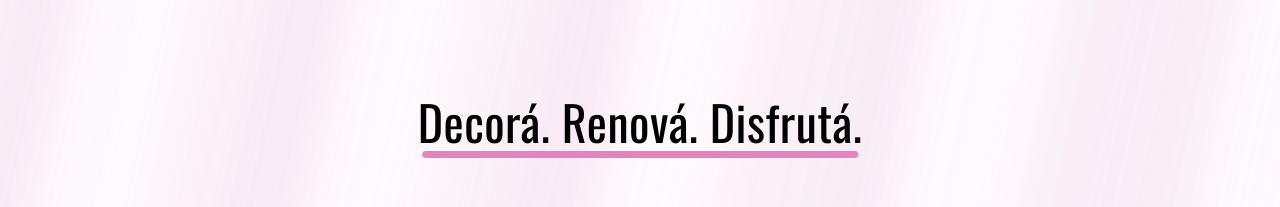
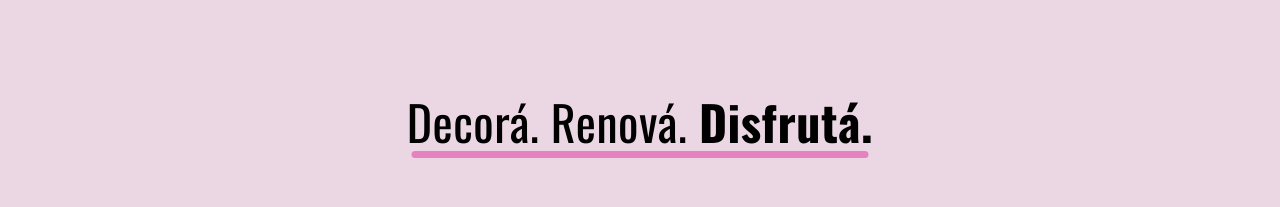
Before and after one commit to Setsky95/PaintColorPicker, a React (Vite) app: page / in a window 1280 px wide. Shown: the top 207 px of the page. Built offline with nearby package versions, Linux system fonts and the light colour scheme; a web font is replaced by a local one.

Commit message:
simplificaciónm bg

```diff
--- a/index.html
+++ b/index.html
@@ -2,7 +2,7 @@
 <html lang="en">
   <head>
     <meta charset="UTF-8" />
-    <link rel="icon" type="image/svg+xml" href="/vite.svg" />
+<link rel="icon" href="img/favicon.png" type="image/png">
     <meta name="viewport" content="width=device-width, initial-scale=1.0" />
     <link rel="preconnect" href="https://fonts.googleapis.com">
 <link rel="preconnect" href="https://fonts.gstatic.com" crossorigin>
@@ -10,7 +10,7 @@
   href="https://fonts.googleapis.com/css2?family=Oswald:wght@200..700&family=Poetsen+One&display=swap"
   rel="stylesheet">
 
-    <title>color-paint-looker</title>
+    <title>Paint Looker</title>
   </head>
   <body>
     <div id="root"></div>
--- a/src/App.jsx
+++ b/src/App.jsx
@@ -25,10 +25,14 @@ export default function App() {
 
   return (
     <>
-    <RainbowBG />
+      <RainbowBG />
       <Title
-        text="Decorá. Renová. Disfrutá."
-        underlineColor={active?.hex || "#3d444dff"}
+        text={
+          <>
+            Decorá. Renová. <b>Disfrutá.</b>
+          </>
+        }
+        underlineColor={active?.hex || "#474c52ff"}
       />
 
       <ColorWheel
@@ -37,7 +41,6 @@ export default function App() {
         wheelScale={0.6}
         onActiveChange={setActive}
       />
-
     </>
   );
 }
--- a/src/components/RainbowBG.jsx
+++ b/src/components/RainbowBG.jsx
@@ -1,21 +1,8 @@
 // RainbowBG.jsx
 import "./rainbow.css";
 
-export default function RainbowBG({ stripes = 48, duration = 270, className = "" }) {
+export default function RainbowBG({ className = "" }) {
   return (
-    <div className={`rainbow-layer ${className}`} aria-hidden="true">
-      {Array.from({ length: stripes }).map((_, i) => {
-        const seq = (i % 6) + 1;
-        return (
-          <div
-            key={i}
-            className={`rainbow seq${seq}`}
-            style={{ "--i": i + 1, "--len": stripes, "--dur": `${duration}s` }}
-          />
-        );
-      })}
-      <div className="h" />
-      <div className="v" />
-    </div>
+    <div className={`rainbow-layer ${className}`} aria-hidden="true" />
   );
 }
--- a/src/components/rainbow.css
+++ b/src/components/rainbow.css
@@ -1,7 +1,7 @@
 :root{
-  --ac-t1-15a: color-mix(in srgb, color-mix(in srgb, var(--active-color) 50%, #a78bfa 30%) 11%, transparent);
-  --ac-t2-15a: color-mix(in srgb, color-mix(in srgb, var(--active-color) 50%, #60a5fa 30%) 11%, transparent);
-  --ac-t3-15a: color-mix(in srgb, color-mix(in srgb, var(--active-color) 50%, #5eead4 30%) 11%, transparent);
+  /* Color que controla todo el fondo (derivado del active) */
+  --active-color: #7c3aed; /* podés setearlo desde JS o donde quieras */
+  --bg-color: color-mix(in srgb, var(--active-color) 20%, #ececec);
 }
 
 .rainbow-layer{
@@ -9,75 +9,10 @@
   inset: 0;
   z-index: -1;
   pointer-events: none;
-  overflow: hidden;
-  opacity: .7;
-  transition: opacity 1s ease;
+
+  /* Fondo sólido que “tintea” con --active-color */
+  background-color: var(--bg-color);
+
+  /* Fade suave entre cambios */
+  transition: background-color 3s ease;
 }
-.rainbow-layer.fade-out{ opacity: 0; }
-
-.rainbow{
-  position: absolute;
-  top: 50%;
-  left: 50%;
-  height: 220vh;
-  width: 0;
-  transform-origin: center;
-  will-change: transform, filter;
-
-    animation: slide var(--dur, 270s) linear infinite;
-
-  animation-duration: calc(
-    var(--dur, 270s) - (var(--dur, 270s) / var(--len, 48) / 2) * var(--i, 1)
-  );
-  animation-delay: calc(
-    -1 * var(--i, 1) / var(--len, 48) * var(--dur, 270s) - var(--phase, 0) * var(--dur, 270s)
-  );
-
-  filter: blur(.2px);
-}
-
-@keyframes slide{
-  from{ transform: translate(-180vw, calc(-50% + var(--j, 0vh))) rotate(12deg); }
-  to  { transform: translate( 180vw, calc(-50% + var(--j, 0vh))) rotate(12deg); }
-}
-
-.rainbow.seq1{ box-shadow:
-  -130px 0 80px 40px white,
-   -50px 0 50px 25px var(--ac-t1-15a),
-     0   0 50px 25px var(--ac-t2-15a),
-    50px 0 50px 25px var(--ac-t3-15a),
-  130px 0 80px 40px white; }
-.rainbow.seq2{ box-shadow:
-  -130px 0 80px 40px white,
-   -50px 0 50px 25px var(--ac-t1-15a),
-     0   0 50px 25px var(--ac-t3-15a),
-    50px 0 50px 25px var(--ac-t2-15a),
-  130px 0 80px 40px white; }
-.rainbow.seq3{ box-shadow:
-  -130px 0 80px 40px white,
-   -50px 0 50px 25px var(--ac-t3-15a),
-     0   0 50px 25px var(--ac-t1-15a),
-    50px 0 50px 25px var(--ac-t2-15a),
-  130px 0 80px 40px white; }
-.rainbow.seq4{ box-shadow:
-  -130px 0 80px 40px white,
-   -50px 0 50px 25px var(--ac-t3-15a),
-     0   0 50px 25px var(--ac-t2-15a),
-    50px 0 50px 25px var(--ac-t1-15a),
-  130px 0 80px 40px white; }
-.rainbow.seq5{ box-shadow:
-  -130px 0 80px 40px white,
-   -50px 0 50px 25px var(--ac-t2-15a),
-     0   0 50px 25px var(--ac-t3-15a),
-    50px 0 50px 25px var(--ac-t1-15a),
-  130px 0 80px 40px white; }
-.rainbow.seq6{ box-shadow:
-  -130px 0 80px 40px white,
-   -50px 0 50px 25px var(--ac-t2-15a),
-     0   0 50px 25px var(--ac-t1-15a),
-    50px 0 50px 25px var(--ac-t3-15a),
-  130px 0 80px 40px white; }
-
-@media (max-width: 600px){
-  .rainbow{ animation-duration: calc(var(--dur, 270s) * 1.2); }
-}
```
Also changed, not shown: public/img/favicon.png (added).
